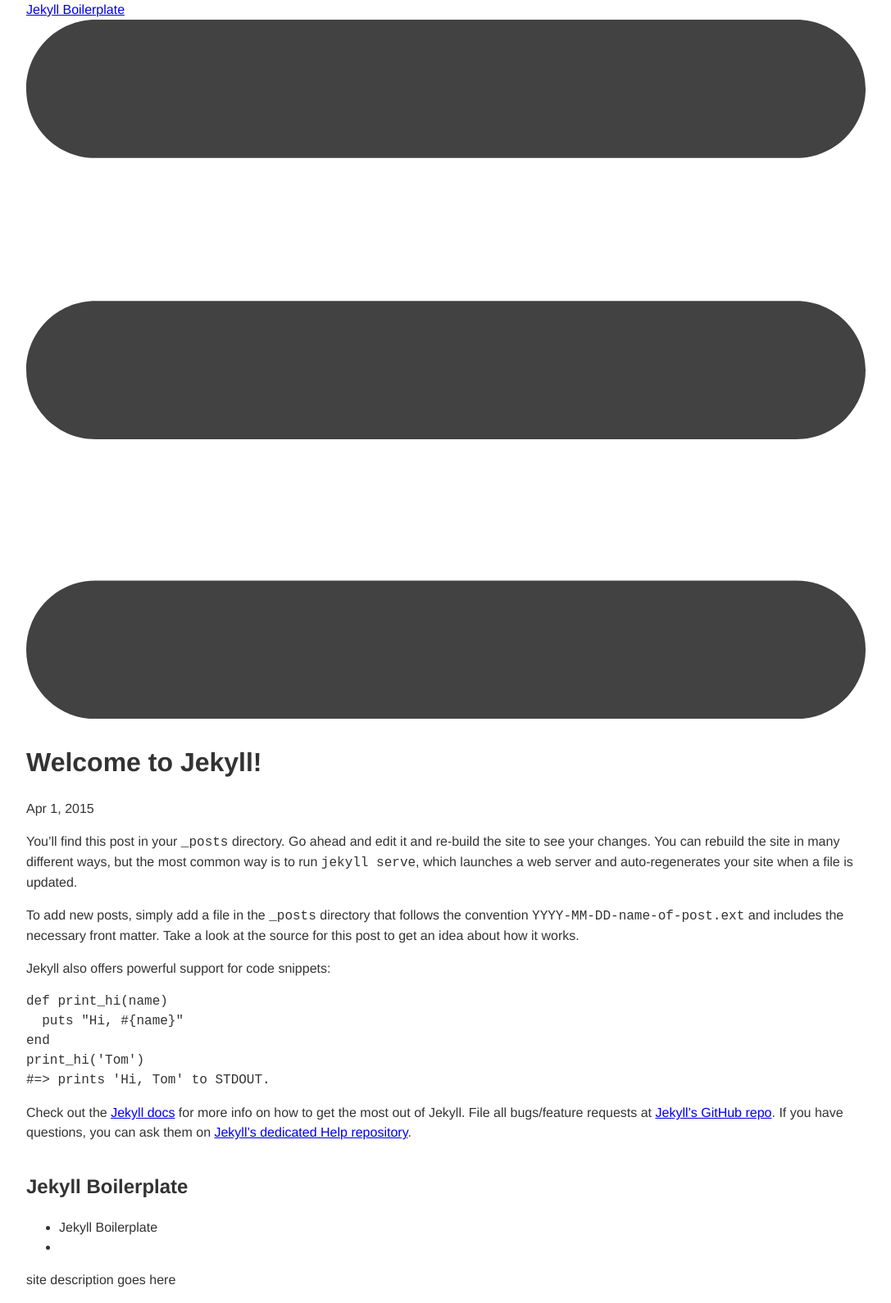
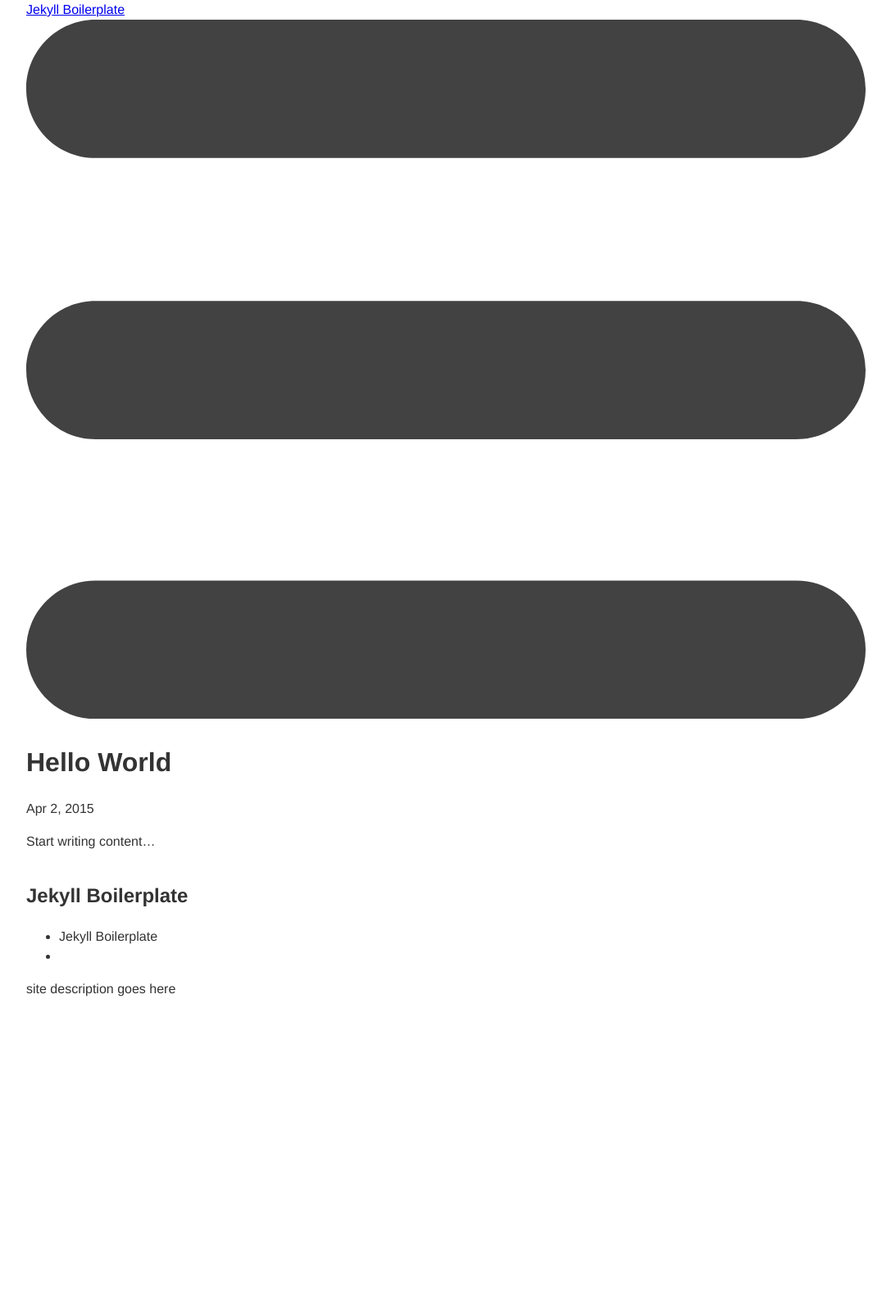
Before and after one commit to jglovier/jekyll-boilerplate, a Jekyll site: the page built from _posts/2015-04-02-hello-world.md, in a window 1280 px wide. Shown: the whole page at 82% size, without its empty margins (96-1183 px from the left). Built offline with Jekyll 4.4.1, drawn with Linux system fonts in a browser that asks for light colours; after the commit the page ends 1235 px from its top, so only the background shows below that.

Commit message:
placeholder post just in case

```diff
--- a/_posts/2015-04-02-hello-world.md
+++ b/_posts/2015-04-02-hello-world.md
@@ -1,25 +1,6 @@
 ---
 layout: post
-title:  "Welcome to Jekyll!"
-date:   2015-04-01 15:30:51
-categories: jekyll update
+title:  "Hello World"
 ---
-You’ll find this post in your `_posts` directory. Go ahead and edit it and re-build the site to see your changes. You can rebuild the site in many different ways, but the most common way is to run `jekyll serve`, which launches a web server and auto-regenerates your site when a file is updated.
 
-To add new posts, simply add a file in the `_posts` directory that follows the convention `YYYY-MM-DD-name-of-post.ext` and includes the necessary front matter. Take a look at the source for this post to get an idea about how it works.
-
-Jekyll also offers powerful support for code snippets:
-
-{% highlight ruby %}
-def print_hi(name)
-  puts "Hi, #{name}"
-end
-print_hi('Tom')
-#=> prints 'Hi, Tom' to STDOUT.
-{% endhighlight %}
-
-Check out the [Jekyll docs][jekyll] for more info on how to get the most out of Jekyll. File all bugs/feature requests at [Jekyll’s GitHub repo][jekyll-gh]. If you have questions, you can ask them on [Jekyll’s dedicated Help repository][jekyll-help].
-
-[jekyll]:      http://jekyllrb.com
-[jekyll-gh]:   https://github.com/jekyll/jekyll
-[jekyll-help]: https://github.com/jekyll/jekyll-help
+Start writing content...
```
